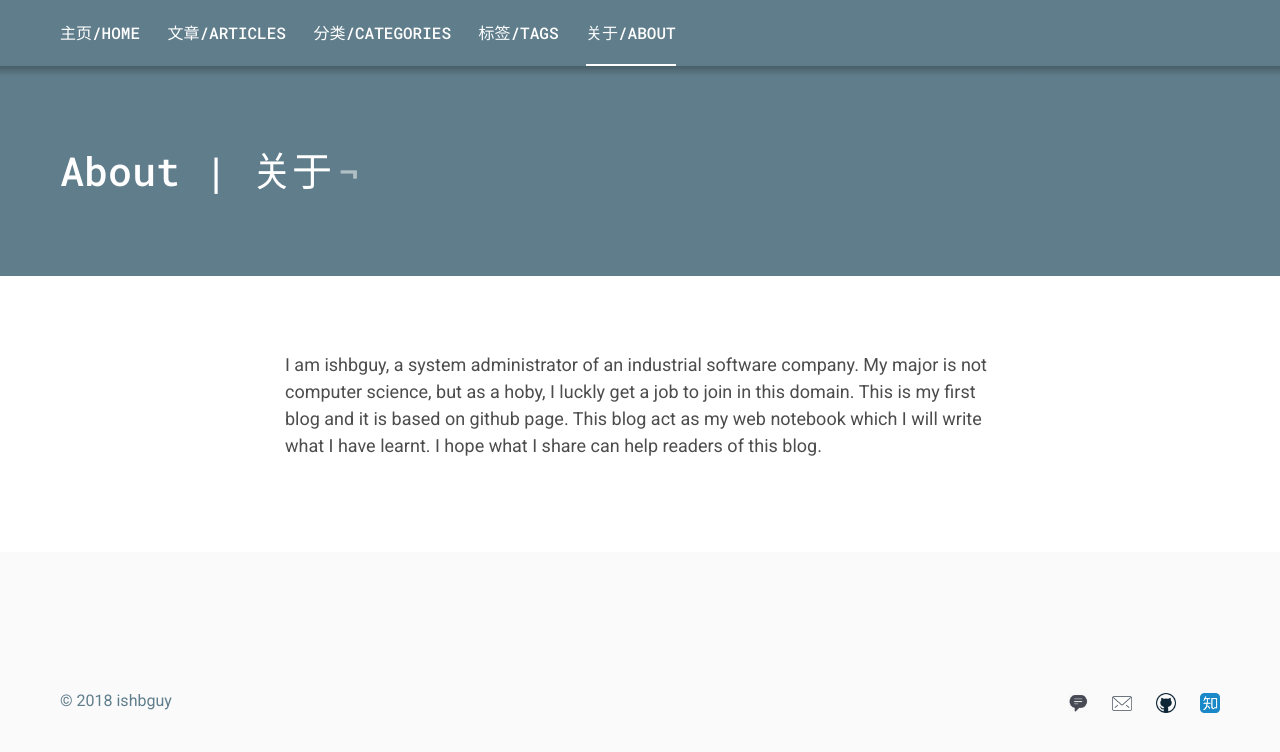
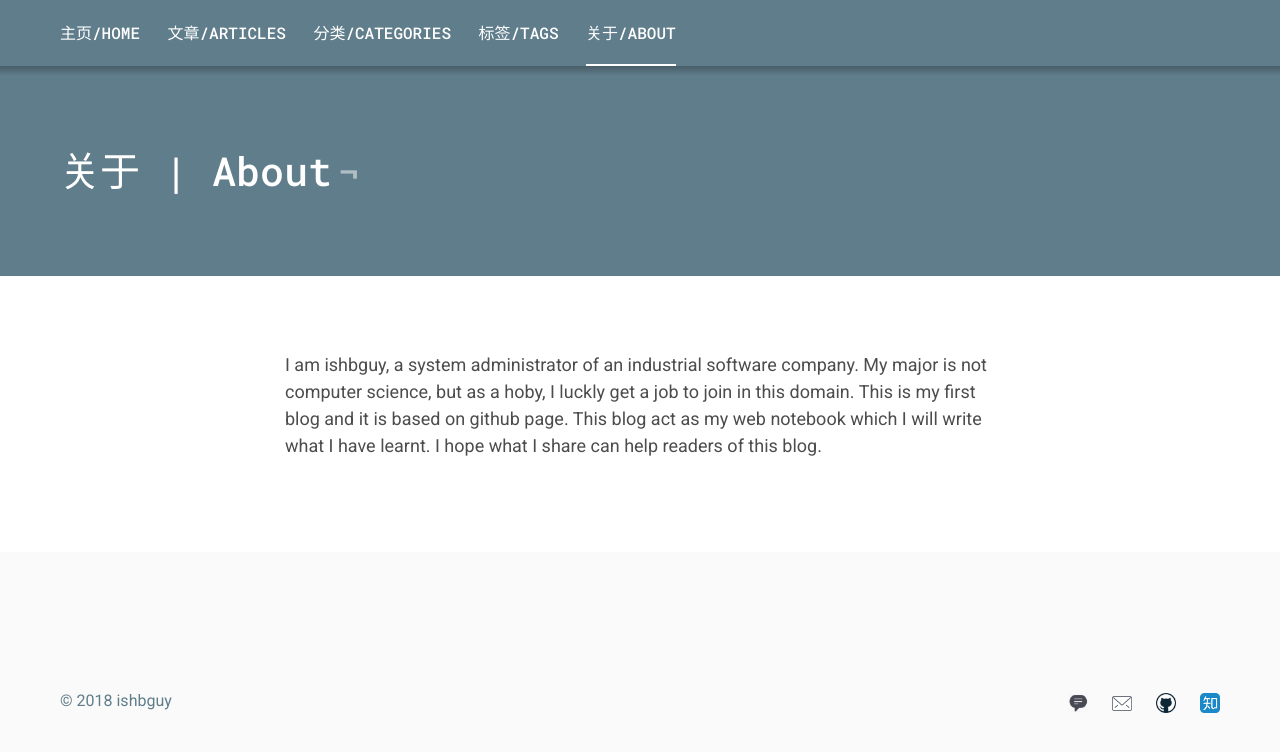
Before and after one commit to ishbguy/ishbguy.github.io, a Jekyll site: the page built from _pages/about.md, in a window 1280 px wide. Shown: the top 752 px of the page. Built offline with Jekyll 4.4.1, drawn with Linux system fonts in a browser that asks for light colours.

```diff
--- a/_pages/about.md
+++ b/_pages/about.md
@@ -1,6 +1,6 @@
 ---
 layout: page
-title: About | 关于
+title: 关于 | About
 permalink: /about/
 ---
 
--- a/_pages/articles.html
+++ b/_pages/articles.html
@@ -1,6 +1,6 @@
 ---
 layout: page
-title: Articles | 文章
+title: 文章 | Articles
 permalink: /articles/
 ---
 {% for post in site.posts  %}
```
Also changed, not shown: _pages/categories.md (+1 -1 lines), _pages/tags.md (+1 -1 lines).
